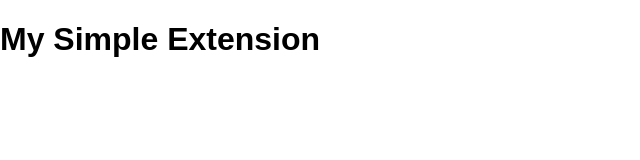
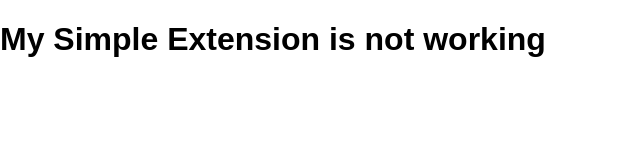
Before and after one commit to vonnnassau/update-extension, a plain HTML site: page main/index.html in a window 1280 px wide. Shown: the whole page, without its empty margins (0-640 px from the left). Drawn offline with Linux system fonts and the light colour scheme.

Commit message:
Update index.html

```diff
--- a/main/index.html
+++ b/main/index.html
@@ -16,7 +16,7 @@
   </style>
 </head>
 <body>
-  <h1>My Simple Extension</h1>
+  <h1>My Simple Extension is not working</h1>
   <script>
     document.addEventListener("DOMContentLoaded", () => {
       const csInterface = new CSInterface();
```
